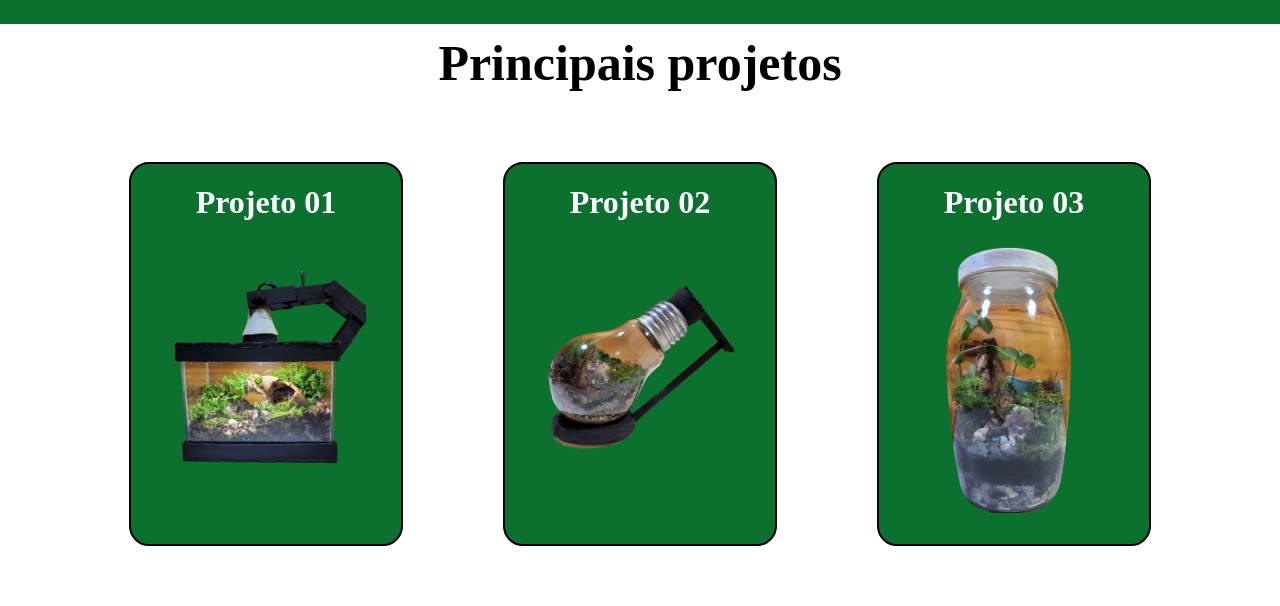
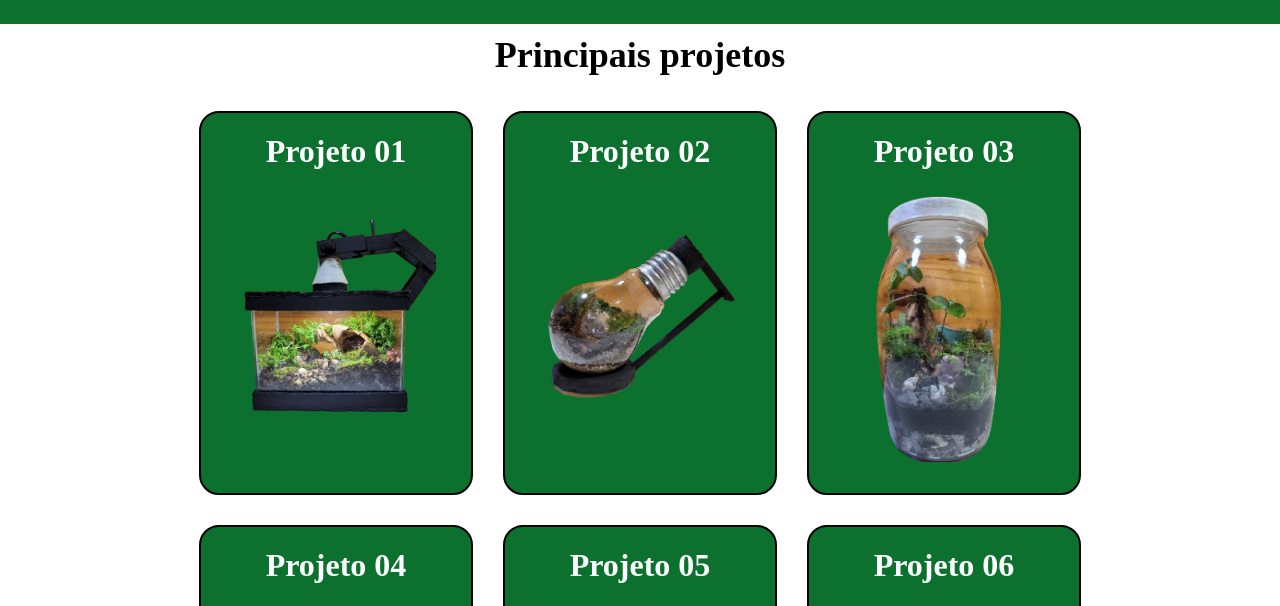
Before and after one commit to LeonardoGabriel7/projeto-estudio-verde, a plain HTML site: page index.html in a window 1280 px wide. Shown: the part 161-767 px from the top of the page. Drawn offline with Linux system fonts and the light colour scheme.

Commit message:
Update style.css

```diff
--- a/style.css
+++ b/style.css
@@ -53,7 +53,7 @@ div.projetos {
 div.h1 {
     text-align: center;
     margin-top: 10px;
-    font-size: 25px;
+    font-size: 18px;
 }
 
 .container {
@@ -71,7 +71,7 @@ div.h1 {
     padding: 10px;
     width: 250px;
     background-color: var(--cor1);
-    margin: 50px;
+    margin: 15px;
     border: 2px solid black;
     overflow: hidden;
     border-radius: 20px;
```
